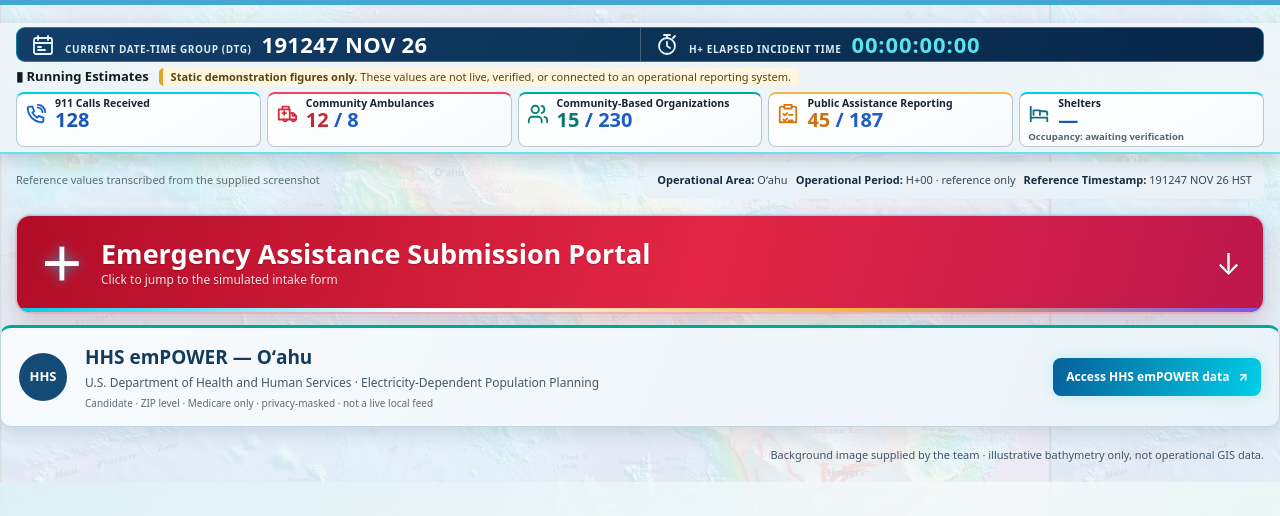
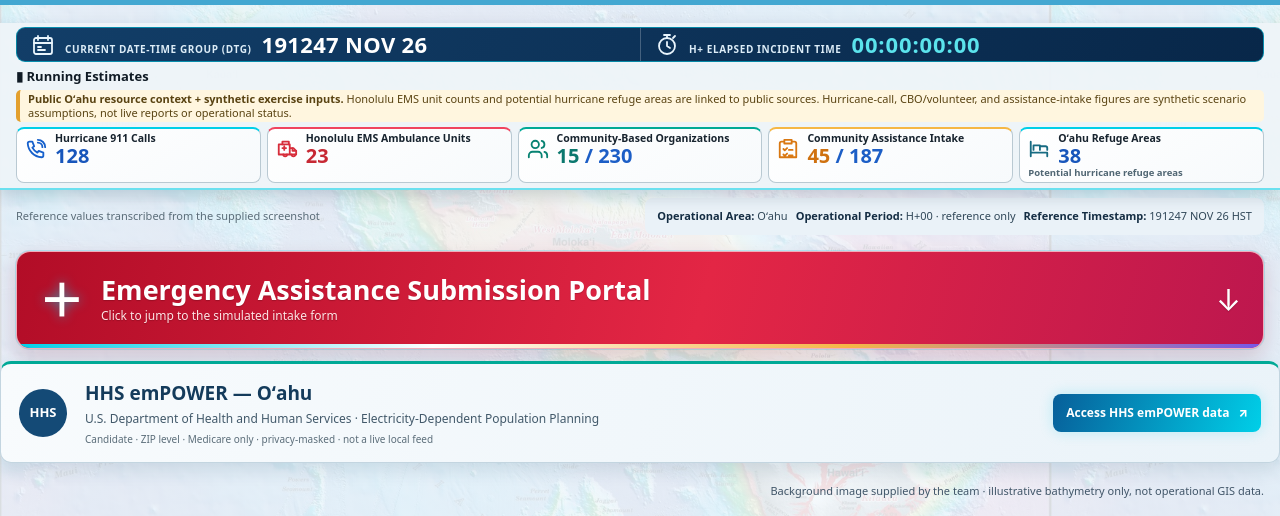
Before and after one commit to HAIC-2026/Cyber-Coalition, a plain HTML site: page web/index.html in a window 1280 px wide. Shown: the part 94-610 px from the top of the page. Drawn offline with Linux system fonts and the light colour scheme; files whose address does not match are found by name.

Commit message:
Ground dashboard metrics in evidence and scenario labels
Use public Honolulu EMS and refuge inventory context while keeping unverified hurricane, CBO, and intake metrics explicitly synthetic.

```diff
--- a/web/index.html
+++ b/web/index.html
@@ -352,13 +352,13 @@ html{scroll-padding-top:var(--pinned-h,124px)}
   </section>
   <section class="dashboard-running" aria-labelledby="running-estimates-title">
     <div class="dashboard-running-head"><h2 id="running-estimates-title">▮ Running Estimates</h2></div>
-    <p class="dashboard-demo-note"><strong>Static demonstration figures only.</strong> These values are not live, verified, or connected to an operational reporting system.</p>
+    <p class="dashboard-demo-note"><strong>Public Oʻahu resource context + synthetic exercise inputs.</strong> Honolulu EMS unit counts and potential hurricane refuge areas are linked to public sources. Hurricane-call, CBO/volunteer, and assistance-intake figures are synthetic scenario assumptions, not live reports or operational status.</p>
     <div class="dashboard-estimates">
-      <article class="dashboard-estimate"><span class="dashboard-estimate-icon" aria-hidden="true"><svg viewBox="0 0 24 24"><path d="M5 4h3l2 5-2 1.5a15 15 0 0 0 5.5 5.5L15 14l5 2v3a2 2 0 0 1-2 2A16 16 0 0 1 3 6a2 2 0 0 1 2-2Z"/><path d="M14 5a5 5 0 0 1 5 5M14 2a8 8 0 0 1 8 8"/></svg></span><div><div class="dashboard-estimate-label">911 Calls Received</div><div class="dashboard-estimate-value">128</div></div><div class="dashboard-estimate-caption">Illustrative scenario count · not live calls</div></article>
-      <article class="dashboard-estimate"><span class="dashboard-estimate-icon" aria-hidden="true"><svg viewBox="0 0 24 24"><path d="M3 7h12v11H3zM15 11h4l3 3v4h-7z"/><path d="M7 7V4h7v3M18 11v3h4M8 18a2 2 0 1 0 4 0M17 18a2 2 0 1 0 4 0M7 11h4M9 9v4"/></svg></span><div><div class="dashboard-estimate-label">Community Ambulances</div><div class="dashboard-estimate-value">12 <span class="secondary">/ 8</span></div></div><div class="dashboard-estimate-caption">Committed / uncommitted · illustrative</div></article>
-      <article class="dashboard-estimate"><span class="dashboard-estimate-icon" aria-hidden="true"><svg viewBox="0 0 24 24"><path d="M16 21v-2a4 4 0 0 0-4-4H6a4 4 0 0 0-4 4v2M9 11a4 4 0 1 0 0-8 4 4 0 0 0 0 8ZM22 21v-2a4 4 0 0 0-3-3.87M16 3.13a4 4 0 0 1 0 7.75"/></svg></span><div><div class="dashboard-estimate-label">Community-Based Organizations</div><div class="dashboard-estimate-value">15 <span class="secondary">/ 230</span></div></div><div class="dashboard-estimate-caption">Total CBOs / total volunteers · illustrative</div></article>
-      <article class="dashboard-estimate"><span class="dashboard-estimate-icon" aria-hidden="true"><svg viewBox="0 0 24 24"><path d="M8 4H5a2 2 0 0 0-2 2v15h18V6a2 2 0 0 0-2-2h-3M8 2h8v4H8zM7 12l1.5 1.5L11 11M13 13h4M7 18l1.5 1.5L11 17M13 19h4"/></svg></span><div><div class="dashboard-estimate-label">Public Assistance Reporting</div><div class="dashboard-estimate-value">45 <span class="secondary">/ 187</span></div></div><div class="dashboard-estimate-caption">Reports submitted / persons affected · illustrative</div></article>
-      <article class="dashboard-estimate shelters-estimate" id="shelters-estimate" aria-label="Shelter bed availability, awaiting verification"><span class="dashboard-estimate-icon" aria-hidden="true"><svg viewBox="0 0 24 24"><path d="M3 20V4M3 16h18v4M6 13V8h7v5M13 13V9h6a2 2 0 0 1 2 2v2"/></svg></span><div><div class="dashboard-estimate-label">Shelters</div><div class="dashboard-estimate-value">—</div></div><div class="shelter-counts"><span>Filled: —</span><span>Vacant: —</span></div><div class="shelter-occupancy-bar" role="img" aria-label="Shelter bed occupancy: unknown"></div><div class="shelter-meta"><span class="shelter-state">Occupancy: awaiting verification</span><br>Last verified: Not available · HST<br>Capacity: Not confirmed</div></article>
+      <article class="dashboard-estimate"><span class="dashboard-estimate-icon" aria-hidden="true"><svg viewBox="0 0 24 24"><path d="M5 4h3l2 5-2 1.5a15 15 0 0 0 5.5 5.5L15 14l5 2v3a2 2 0 0 1-2 2A16 16 0 0 1 3 6a2 2 0 0 1 2-2Z"/><path d="M14 5a5 5 0 0 1 5 5M14 2a8 8 0 0 1 8 8"/></svg></span><div><div class="dashboard-estimate-label">Hurricane 911 Calls</div><div class="dashboard-estimate-value">128</div></div><div class="dashboard-estimate-caption">Synthetic Category 5 tabletop assumption · not a historical hurricane average</div></article>
+      <article class="dashboard-estimate"><span class="dashboard-estimate-icon" aria-hidden="true"><svg viewBox="0 0 24 24"><path d="M3 7h12v11H3zM15 11h4l3 3v4h-7z"/><path d="M7 7V4h7v3M18 11v3h4M8 18a2 2 0 1 0 4 0M17 18a2 2 0 1 0 4 0M7 11h4M9 9v4"/></svg></span><div><div class="dashboard-estimate-label">Honolulu EMS Ambulance Units</div><div class="dashboard-estimate-value">23</div></div><div class="dashboard-estimate-caption">Oʻahu · 4 districts · availability unknown · <a href="https://emergencyservices.honolulu.gov/emergency-medical-services/ems-unit-locations/" target="_blank" rel="noopener noreferrer">source</a></div></article>
+      <article class="dashboard-estimate"><span class="dashboard-estimate-icon" aria-hidden="true"><svg viewBox="0 0 24 24"><path d="M16 21v-2a4 4 0 0 0-4-4H6a4 4 0 0 0-4 4v2M9 11a4 4 0 1 0 0-8 4 4 0 0 0 0 8ZM22 21v-2a4 4 0 0 0-3-3.87M16 3.13a4 4 0 0 1 0 7.75"/></svg></span><div><div class="dashboard-estimate-label">Community-Based Organizations</div><div class="dashboard-estimate-value">15 <span class="secondary">/ 230</span></div></div><div class="dashboard-estimate-caption">Synthetic partner / volunteer scenario values · current roster unverified</div></article>
+      <article class="dashboard-estimate"><span class="dashboard-estimate-icon" aria-hidden="true"><svg viewBox="0 0 24 24"><path d="M8 4H5a2 2 0 0 0-2 2v15h18V6a2 2 0 0 0-2-2h-3M8 2h8v4H8zM7 12l1.5 1.5L11 11M13 13h4M7 18l1.5 1.5L11 17M13 19h4"/></svg></span><div><div class="dashboard-estimate-label">Community Assistance Intake</div><div class="dashboard-estimate-value">45 <span class="secondary">/ 187</span></div></div><div class="dashboard-estimate-caption">Synthetic reports / people represented · no real submissions</div></article>
+      <article class="dashboard-estimate shelters-estimate" id="shelters-estimate" aria-label="38 potential Oʻahu hurricane refuge areas; current openings and capacity unknown"><span class="dashboard-estimate-icon" aria-hidden="true"><svg viewBox="0 0 24 24"><path d="M3 20V4M3 16h18v4M6 13V8h7v5M13 13V9h6a2 2 0 0 1 2 2v2"/></svg></span><div><div class="dashboard-estimate-label">Oʻahu Refuge Areas</div><div class="dashboard-estimate-value">38</div></div><div class="shelter-counts"><span>Open now: Unknown</span><span>Capacity: Unconfirmed</span></div><div class="shelter-meta"><span class="shelter-state">Potential hurricane refuge areas</span><br>Honolulu DEM public inventory · checked Nov 21, 2026<br><a href="https://www.honolulu.gov/hurricaneevac" target="_blank" rel="noopener noreferrer">View official map</a></div></article>
     </div>
   </section>
   </div>
```
